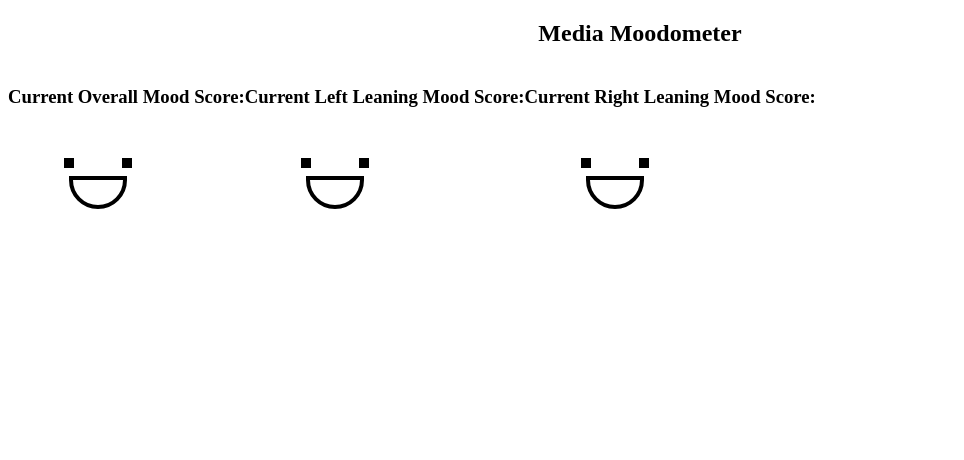
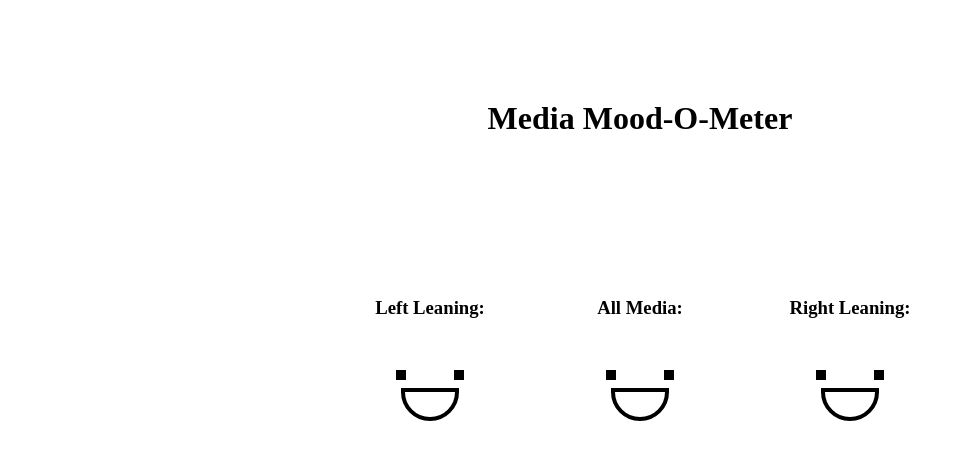
Before and after one commit to mrhaffner/in_the_news, a Flask app: template flask_app/templates/sentiment/index.html in a window 1280 px wide. Shown: the top 460 px of the page, without its empty margins (0-964 px from the left). Run offline with Flask 2, Linux system fonts and the light colour scheme; the template is opened without the code that fills it, so the values that code supplies are empty.

Commit message:
style: centerified alignement

```diff
--- a/flask_app/__init__.py
+++ b/flask_app/__init__.py
@@ -27,10 +27,6 @@ def create_app(test_config=None):
     except OSError:
         pass
 
-    @app.route("/hello") #!!!!!!!!!!!
-    def hello():
-        return "Hello, World!"
-
     # register the database commands
     from flask_app import db
 
--- a/flask_app/static/style.css
+++ b/flask_app/static/style.css
@@ -1,9 +1,19 @@
 header {
+  margin-top: 100px;
   text-align: center;
 }
 
+.main {
+  display: flex;
+  justify-content: center;
+}
+
 .sentiment-container {
+  margin-top: 120px;
+  width: 600px;
   display: flex;
+  justify-content: space-between;
+  text-align: center;
 }
 
 .face {
--- a/flask_app/templates/base.html
+++ b/flask_app/templates/base.html
@@ -1,7 +1,7 @@
 <!DOCTYPE html>
-<title>Media Moodometer</title>
+<title>Media Mood-O-Meter</title>
 <link rel="stylesheet" href="{{ url_for('static', filename='style.css') }}" />
-<section>
+<body>
   <header>{% block header %}{% endblock %}</header>
-  {% block content %}{% endblock %}
-</section>
+  <section class="main">{% block content %}{% endblock %}</section>
+</body>
--- a/flask_app/templates/sentiment/index.html
+++ b/flask_app/templates/sentiment/index.html
@@ -1,22 +1,22 @@
 {% from "face.html" import face with context %} {% extends 'base.html' %} {%
 block header %}
-<h1>Media Moodometer</h1>
+<h1>Media Mood-O-Meter</h1>
 {% endblock %} {% block content %}
 <div class="sentiment-container">
   <div>
-    <h3>Current Overall Mood Score:</h3>
-    <p>{{ sentiment['all_mean_sentiment'] }}</p>
-    {{ face(moods['all']) }}
+    <h3>Left Leaning:</h3>
+    {{ face(moods['left']) }}
+    <p>{{ sentiment['left_mean_sentiment'] }}</p>
   </div>
   <div>
-    <h3>Current Left Leaning Mood Score:</h3>
-    <p>{{ sentiment['left_mean_sentiment'] }}</p>
-    {{ face(moods['left']) }}
+    <h3>All Media:</h3>
+    {{ face(moods['all']) }}
+    <p>{{ sentiment['all_mean_sentiment'] }}</p>
   </div>
   <div>
-    <h3>Current Right Leaning Mood Score:</h3>
+    <h3>Right Leaning:</h3>
+    {{ face(moods['right']) }}
     <p>{{ sentiment['right_mean_sentiment'] }}</p>
-    {{ face(moods['right']) }}
   </div>
 </div>
 {% endblock %}
```
